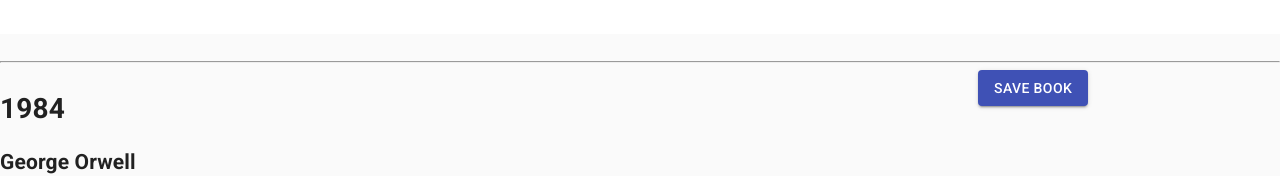
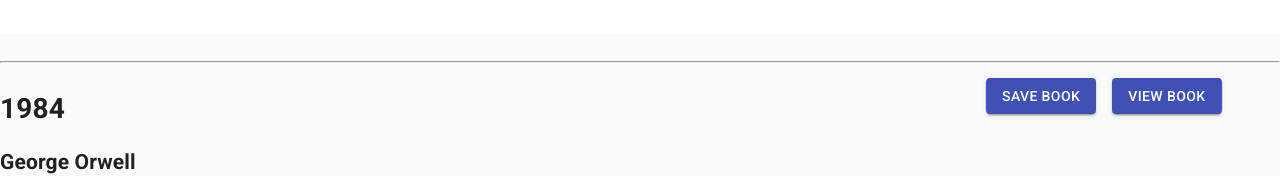
Before and after one commit to skolnikskolnik/quatrepattes, a React (Create React App) app in the folder client/: page / in a window 1280 px wide. Shown: the part 450-626 px from the top of the page. Built offline with nearby package versions, Linux system fonts and the light colour scheme.

Commit message:
view book button with link functioning on both pages

```diff
--- a/client/src/pages/Saved.js
+++ b/client/src/pages/Saved.js
@@ -57,6 +57,9 @@ const useStyles = makeStyles((theme) => ({
     backgroundColor: theme.palette.background.paper,
     padding: theme.spacing(6),
   },
+  margin: {
+    margin: theme.spacing(1),
+  },
 }));
 
 
@@ -88,6 +91,10 @@ export default function Album() {
     .catch(err => console.log(err))
   }
 
+  const handleReroute = url => {
+    window.location.href = url;
+  }
+
   return (
     <React.Fragment>
       <CssBaseline />
@@ -108,8 +115,11 @@ export default function Album() {
                   <h2>{book.author}</h2>
                 </Grid>
                 <Grid item xs={3}>
-                  <Button onClick={() => deleteBook(book._id)} variant="contained" color="secondary">
+                  <Button onClick={() => deleteBook(book._id)} variant="contained" color="secondary" className={classes.margin}>
                     Delete book
+                  </Button>
+                  <Button onClick={() => handleReroute(book.url)} variant="contained" color="primary" className={classes.margin}>
+                    View book
                   </Button>
                 </Grid>
               </Grid>
--- a/client/src/pages/Search.js
+++ b/client/src/pages/Search.js
@@ -62,6 +62,9 @@ const useStyles = makeStyles((theme) => ({
     backgroundColor: theme.palette.background.paper,
     padding: theme.spacing(6),
   },
+  margin: {
+    margin: theme.spacing(1),
+  },
 }));
 
 
@@ -88,6 +91,7 @@ export default function Album() {
     API.getBookBySearch(bookSearch)
       .then(res => {
         let bookList = res.data.items;
+
 
         //Shorten this to six items
         //Need to set the seed value to be items in the object
@@ -121,7 +125,8 @@ export default function Album() {
               "title": bookTitle,
               "author": bookAuthors,
               "synopsis": bookDesc,
-              "image": imageURL
+              "image": imageURL,
+              "url": bookList[i].volumeInfo.infoLink
             }
 
             newBookList.push(objectEntry);
@@ -151,12 +156,17 @@ export default function Album() {
       image: seedValues[id].image,
       title: seedValues[id].title,
       index: id,
-      synopsis: seedValues[id].synopsis
+      synopsis: seedValues[id].synopsis,
+      url: seedValues[id].url
     })
       .then(() => {
         setSeedValues(seeds);
       })
       .catch(err => console.log(err))
+  }
+
+  const handleReroute = url => {
+    window.location.href = url;
   }
 
 
@@ -193,8 +203,11 @@ export default function Album() {
                   <h2>{seed.author}</h2>
                 </Grid>
                 <Grid item xs={3}>
-                  <Button onClick={() => handleBookSave(seed.index)} variant="contained" color="primary">
+                  <Button onClick={() => handleBookSave(seed.index)} variant="contained" color="primary" className={classes.margin}>
                     Save book
+                  </Button>
+                  <Button onClick={() => handleReroute(seed.url)} variant="contained" color="primary" className={classes.margin}>
+                    View book
                   </Button>
                 </Grid>
               </Grid>
--- a/client/src/seed.json
+++ b/client/src/seed.json
@@ -4,41 +4,47 @@
         "title": "1984",
         "author": "George Orwell",
         "synopsis": "London is a grim city in the totalitarian state of Oceania where Big Brother is always watching you and the Thought Police can practically read your mind. Winston Smith is a man in grave danger for the simple reason that his memory still functions. Drawn into a forbidden love affair, Winston finds the courage to join a secret revolutionary organization called The Brotherhood, dedicated to the destruction of the Party. Together with his beloved Julia, he hazards his life in a deadly match against the powers that be.",
-        "image": "http://books.google.com/books/content?id=kotPYEqx7kMC&printsec=frontcover&img=1&zoom=1&edge=curl&source=gbs_api"
+        "image": "http://books.google.com/books/content?id=kotPYEqx7kMC&printsec=frontcover&img=1&zoom=1&edge=curl&source=gbs_api",
+        "url": "https://play.google.com/store/books/details?id=kotPYEqx7kMC&source=gbs_api"
     },
     {
         "index": 1,
         "title": "Petit Pays",
         "author": "Gaël Faye",
         "synopsis": "Already an international sensation and prize-winning bestseller in France, an evocative coming-of-age story of a young boy, a lost childhood and a shattered homeland. SHORTLISTED FOR THE ALBERTINE PRIZE * NAMED ONE OF THE BEST BOOKS OF THE YEAR BY ESQUIRE * LONGLISTED FOR THE ANDREW CARNEGIE MEDAL FOR EXCELLENCE IN FICTION * LONGLISTED FOR THE ASPEN WORDS LITERARY PRIZE Burundi, 1992. For ten-year-old Gabriel, life in his comfortable expatriate neighborhood of Bujumbura with his French father, Rwandan mother and little sister Ana, is something close to paradise. These are carefree days of laughter and adventure - sneaking Supermatch cigarettes and gorging on stolen mangoes - as he and his mischievous gang of friends transform their tiny cul-de-sac into their kingdom. But dark clouds are gathering over this small country, and soon their peaceful existence will shatter when Burundi, and neighboring Rwanda, are brutally hit by civil war and genocide. A novel of extraordinary power and beauty, Small Country describes an end of innocence as seen through the eyes of a child caught in the maelstrom of history. Shot through with shadows and light, tragedy and humor, it is a stirring tribute not only to a dark chapter in Africa's past, but also to the bright days that preceded it.",
-        "image": "http://books.google.com/books/content?id=lcKGDwAAQBAJ&printsec=frontcover&img=1&zoom=1&edge=curl&source=gbs_api"
+        "image": "http://books.google.com/books/content?id=lcKGDwAAQBAJ&printsec=frontcover&img=1&zoom=1&edge=curl&source=gbs_api",
+        "url":  "http://books.google.com/books?id=lcKGDwAAQBAJ&dq=petit+pays&hl=&as_pt=BOOKS&source=gbs_api"
     },
     {
         "index": 2,
         "title": "The House of the Spirits",
         "author": "Isabel Allende",
         "synopsis": "The Trueba family embodies strong feelings. This family saga starts at the beginning of the 20th century and continues through the assassination of Allende in 1973.",
-        "image":  "http://books.google.com/books/content?id=IMwoCwAAQBAJ&printsec=frontcover&img=1&zoom=1&edge=curl&source=gbs_api"
+        "image":  "http://books.google.com/books/content?id=IMwoCwAAQBAJ&printsec=frontcover&img=1&zoom=1&edge=curl&source=gbs_api",
+        "url": "http://books.google.com/books?id=IMwoCwAAQBAJ&dq=house+of+the+spirits&hl=&as_pt=BOOKS&source=gbs_api"
     },
     {
         "index": 3,
         "title": "Le quatrième mur",
         "author": "Eric Corbeyran, Sorj Chalandon",
         "synopsis": " L'idée de Samuel était belle et folle : monter l'Antigone de Jean Anouilh à Beyrouth. Voler deux heures à la guerre, en prélevant dans chaque camp un fils ou une fille pour en faire des acteurs. Puis rassembler ces ennemis sur une scène de fortune, entre cour détruite et jardin saccagé. Samuel était grec.",
-        "image":   "http://books.google.com/books/content?id=rPU2DwAAQBAJ&printsec=frontcover&img=1&zoom=1&edge=curl&source=gbs_api"
+        "image":   "http://books.google.com/books/content?id=rPU2DwAAQBAJ&printsec=frontcover&img=1&zoom=1&edge=curl&source=gbs_api",
+        "url": "http://books.google.com/books?id=N3KcuAAACAAJ&dq=Le+quatri+me+mur&hl=&as_pt=BOOKS&source=gbs_api"
     },
     {
         "index": 4,
         "title": "Cat's Cradle",
         "author": "Kurt Vonnegut",
         "synopsis": " An apocalyptic tale of this planet’s ultimate fate, it features a midget as the protagonist, a complete, original theology created by a calypso singer, and a vision of the future that is at once blackly fatalistic and hilariously funny.",
-        "image":   "http://books.google.com/books/content?id=w25sx0G6nRsC&printsec=frontcover&img=1&zoom=1&edge=curl&source=gbs_api"
+        "image":   "http://books.google.com/books/content?id=w25sx0G6nRsC&printsec=frontcover&img=1&zoom=1&edge=curl&source=gbs_api",
+        "url": "https://play.google.com/store/books/details?id=w25sx0G6nRsC&source=gbs_api"
     },
     {
         "index": 5,
         "title": "Bastard Out of Carolina",
         "author": "Dorothy Allison",
         "synopsis": "Ruth Anne Boatwright--a South Carolina bastard who is attached to the indomitable women in her mother's family--is tired of being labeled white trash and longs to escape from her hometown, and especially from Daddy Glen and his meanspirited jealousy.",
-        "image":   "http://books.google.com/books/content?id=ExkJcaZCY94C&printsec=frontcover&img=1&zoom=1&edge=curl&source=gbs_api"
+        "image":   "http://books.google.com/books/content?id=ExkJcaZCY94C&printsec=frontcover&img=1&zoom=1&edge=curl&source=gbs_api",
+        "url": "http://books.google.com/books?id=ExkJcaZCY94C&dq=Bastard+Out+of+Carolina&hl=&as_pt=BOOKS&source=gbs_api"
     }
 ]
```
Also changed, not shown: 1 other file (tests, documents, lock files or other folders).
